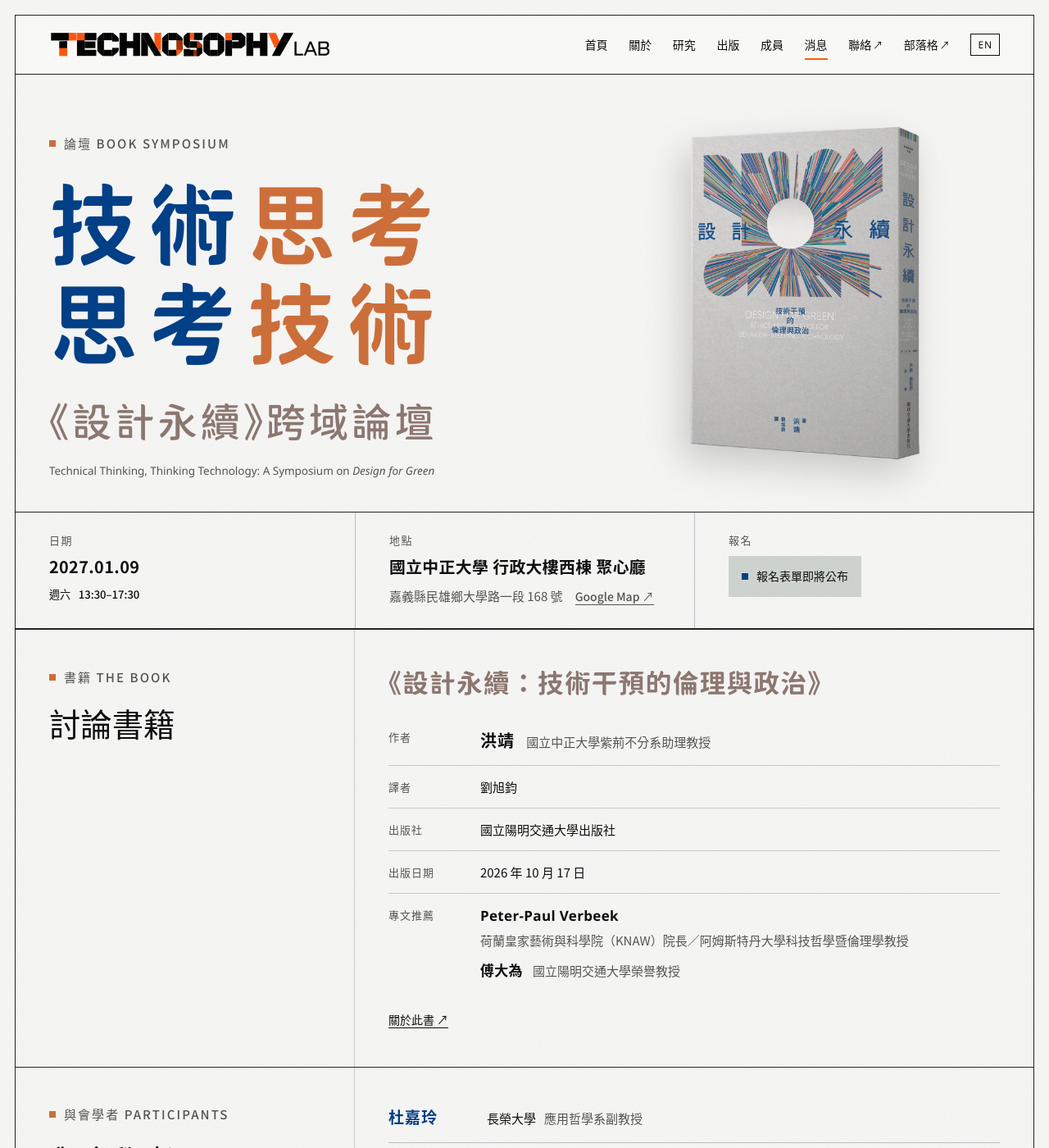
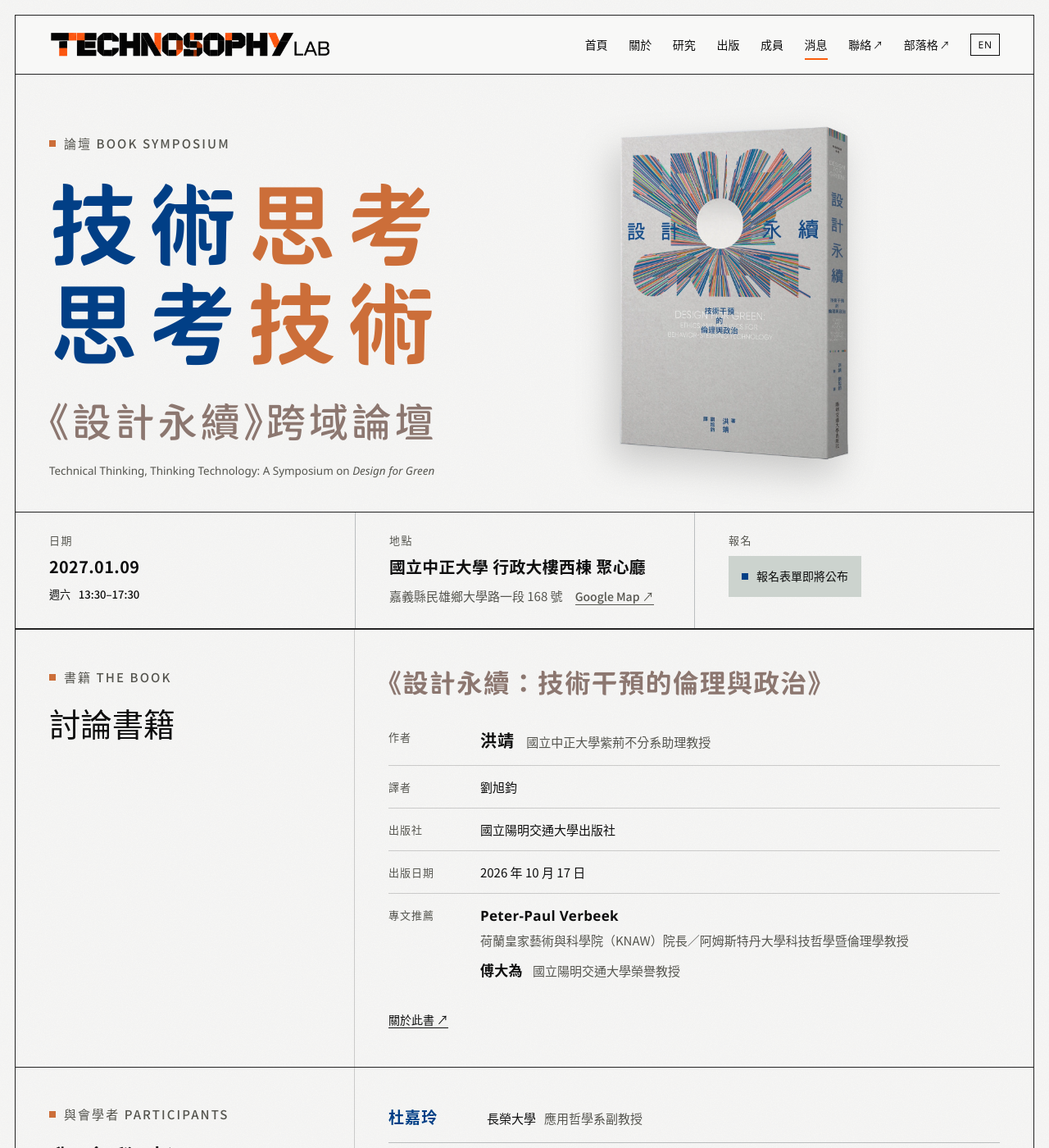
Before and after one commit to hungching1982/technosophy-lab, a Jekyll site: the page built from events/design-for-green-symposium/index.html, in a window 1280 px wide and 1400 px high. Shown: the whole window at 82% size. Built offline with Jekyll 4.4.1, drawn with Linux system fonts in a browser that asks for light colours.

Commit message:
論壇頁：加上專屬分享圖，桌機版書封置中於標題右側空間
Co-Authored-By: Claude Opus 5.5 <noreply@anthropic.com>
Claude-Session: https://claude.ai/code/session_01Sw5Jx27QhNJabd4dD4wWv7

```diff
--- a/assets/css/symposium.css
+++ b/assets/css/symposium.css
@@ -30,8 +30,9 @@
 .c-taupe { color: var(--taupe); }
 
 
-/* ---------- 開頭 ---------- */
-.sy-hero { display: grid; grid-template-columns: minmax(0, 7fr) minmax(0, 5fr); border-bottom: 1px solid var(--rule); }
+/* ---------- 開頭 ----------
+   桌機：左欄寬度隨標題，書封在標題右側剩下的空間裡左右置中 */
+.sy-hero { display: grid; grid-template-columns: auto minmax(0, 1fr); border-bottom: 1px solid var(--rule); }
 .sy-hero .ttl { padding: clamp(40px, 5.5vw, 88px) var(--gutter) clamp(28px, 3vw, 44px); }
 .sy-hero .ttl .eyebrow { font-size: 15px; }
 /* 字級都由英文副標的字級推出：主標、中文副標分散對齊到英文的寬度 */
@@ -111,7 +112,6 @@
 .sy-names small { margin-left: 6px; font-size: 13px; font-weight: 400; color: var(--ink-2); }
 
 @media (max-width: 1080px) {
-  .sy-hero { grid-template-columns: minmax(0, 3fr) minmax(0, 1fr); }
   .sy-facts { grid-template-columns: 1fr 1fr; }
   .sy-facts .place .big { white-space: normal; }
   .sy-facts .act { grid-column: 1 / -1; border-left: 0; border-top: 1px solid var(--line); }
--- a/events/design-for-green-symposium/index.html
+++ b/events/design-for-green-symposium/index.html
@@ -6,6 +6,11 @@ body_class: sym
 extra_css: /assets/css/pages.css
 extra_css2: /assets/css/symposium.css
 nav_active: /news/
+image:
+  path: /assets/img/og/og_symposium.jpg
+  width: 1200
+  height: 630
+  alt: 技術思考．思考技術：《設計永續》跨域論壇，2027 年 1 月 9 日（六）13:30–17:30，國立中正大學行政大樓西棟聚心廳
 # 報名表單網址：拿到之後填在引號裡，按鈕就會出現
 register_url: ""
 ---
```
Also changed, not shown: README.md, assets/img/og/og_symposium.jpg (added).
